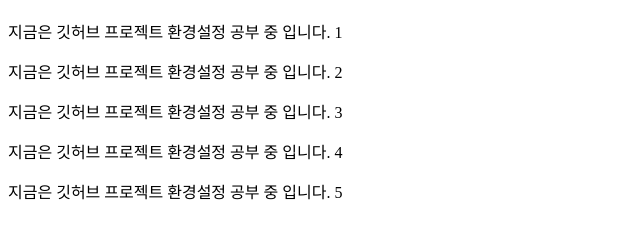
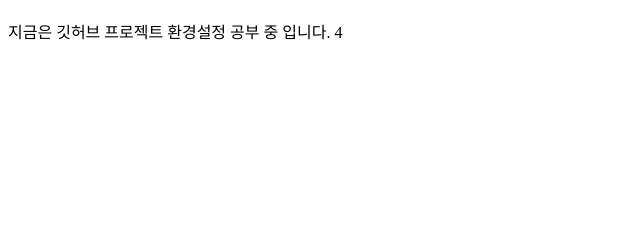
Before and after one commit to donghwi-kor/donghwi-kor.github.io, a plain HTML site: page index.html in a window 1280 px wide. Shown: the part 70-308 px from the top of the page, without its empty margins (0-640 px from the left). Drawn offline with Linux system fonts and the light colour scheme.

Commit message:
test 브랜치

```diff
--- a/index.html
+++ b/index.html
@@ -7,10 +7,6 @@
   </head>
   <body>
     <h1>안녕하세요. 테스트 화면입니다.</h1>
-    <p>지금은 깃허브 프로젝트 환경설정 공부 중 입니다. 1</p>
-    <p>지금은 깃허브 프로젝트 환경설정 공부 중 입니다. 2</p>
-    <p>지금은 깃허브 프로젝트 환경설정 공부 중 입니다. 3</p>
     <p>지금은 깃허브 프로젝트 환경설정 공부 중 입니다. 4</p>
-    <p>지금은 깃허브 프로젝트 환경설정 공부 중 입니다. 5</p>
   </body>
 </html>
```
